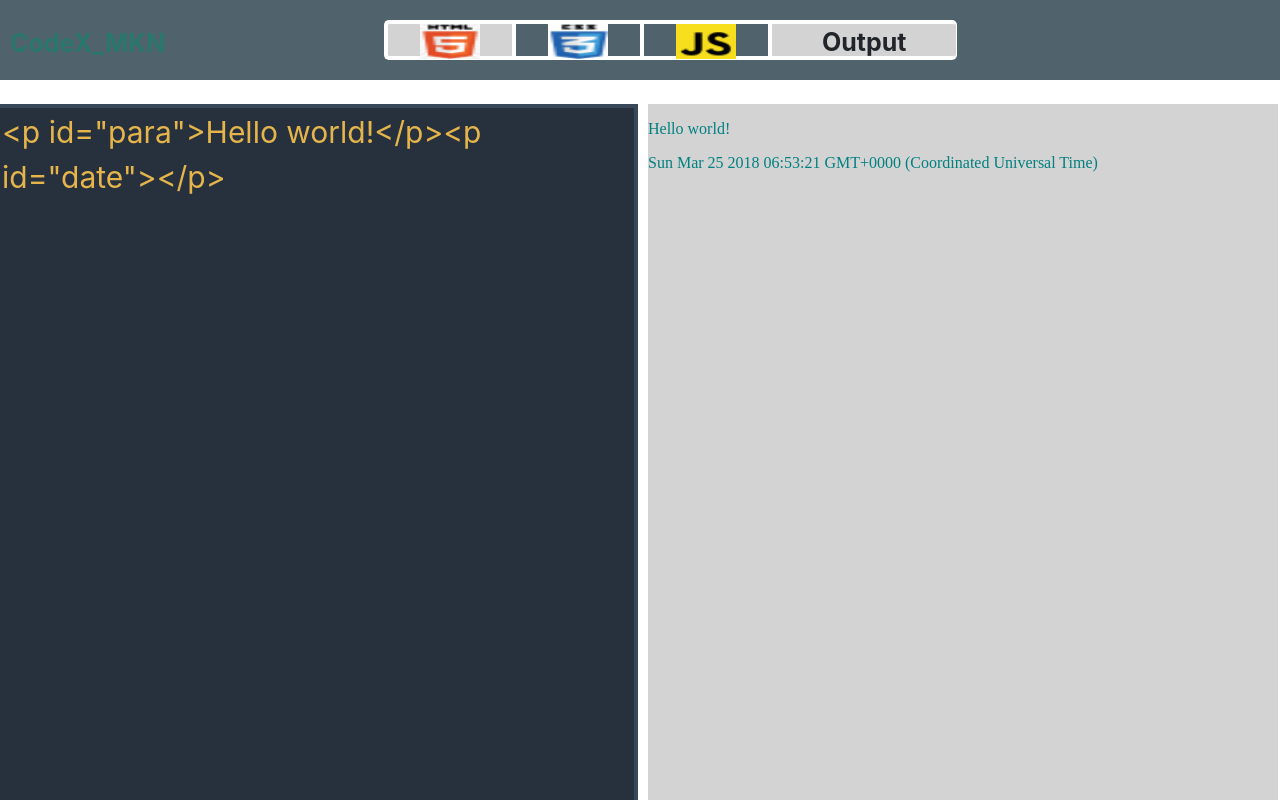
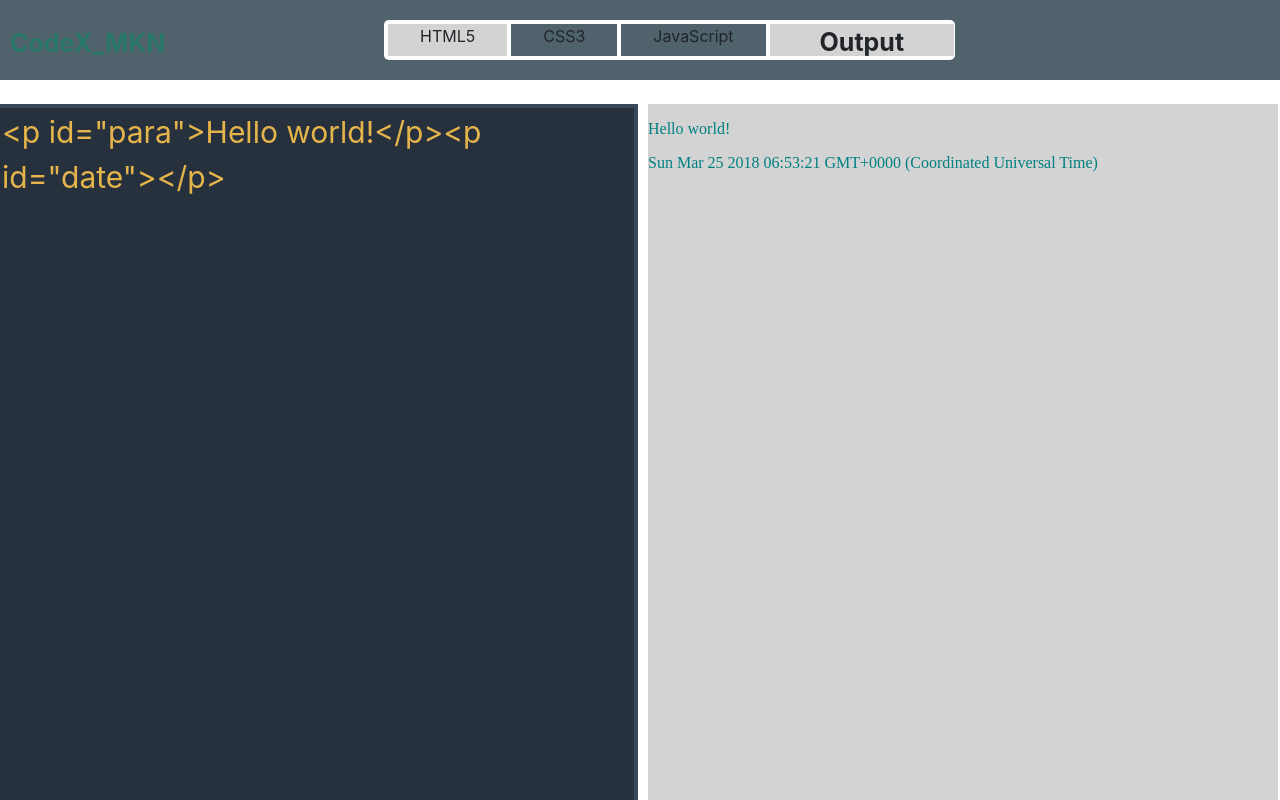
Before and after one commit to MasterKN48/codeX.io, a plain HTML site: page index.html in a window 1280 px wide. Shown: the top 800 px of the page. Drawn offline with nearby package versions, Linux system fonts and the light colour scheme.

Commit message:
Update index.html

```diff
--- a/index.html
+++ b/index.html
@@ -18,13 +18,13 @@
       </div>
       <div class="bar">
         <div class="togglebutton active" id="html">
-          <img src="html.png" alt="HTML5" width="60px" height="35px"></img>
+          HTML5
         </div>
         <div class="togglebutton" id="css">
-          <img src="css.png" alt="CSS3" width="60px" height="35px"></img>
+          CSS3
         </div>
         <div class="togglebutton" id="js">
-          <img src="js.png" alt="JS" width="60px" height="35px"></img>
+          JavaScript
         </div>
         <div class="togglebutton active" id="op">
           Output
```
